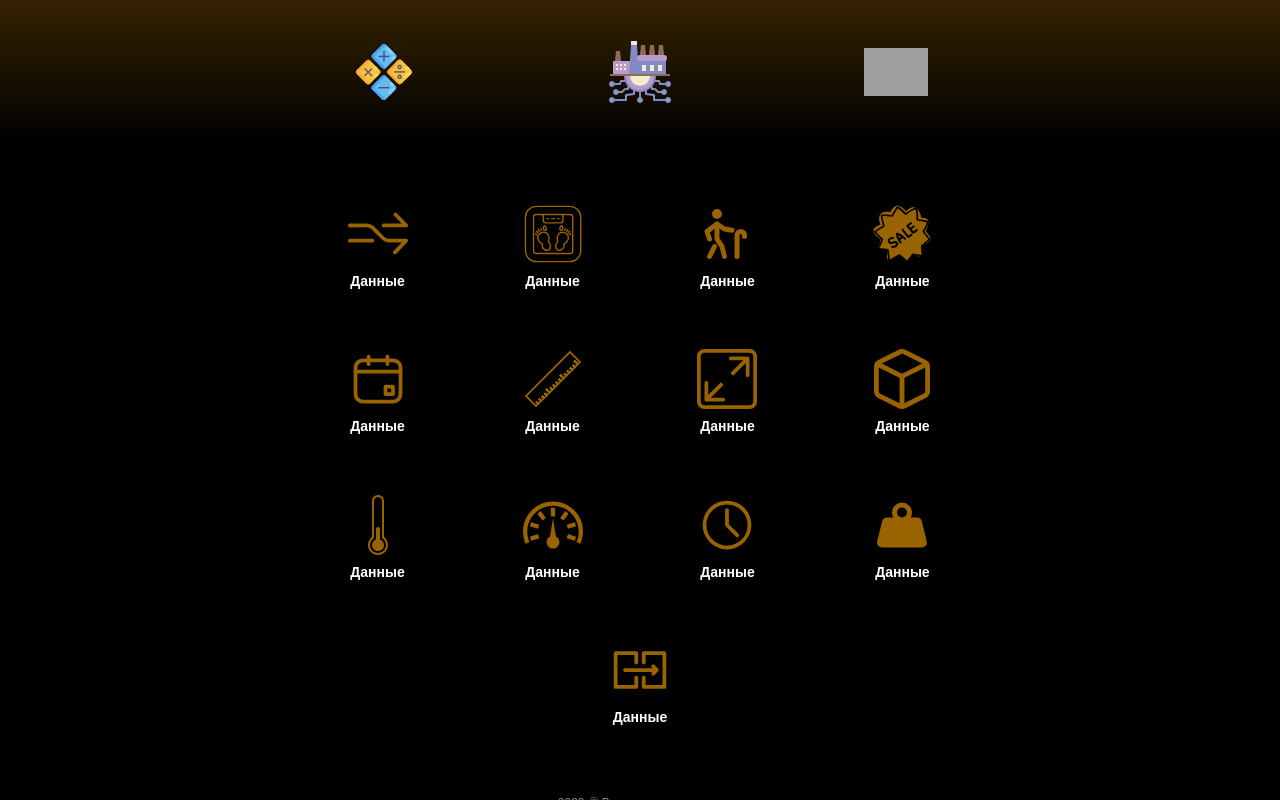
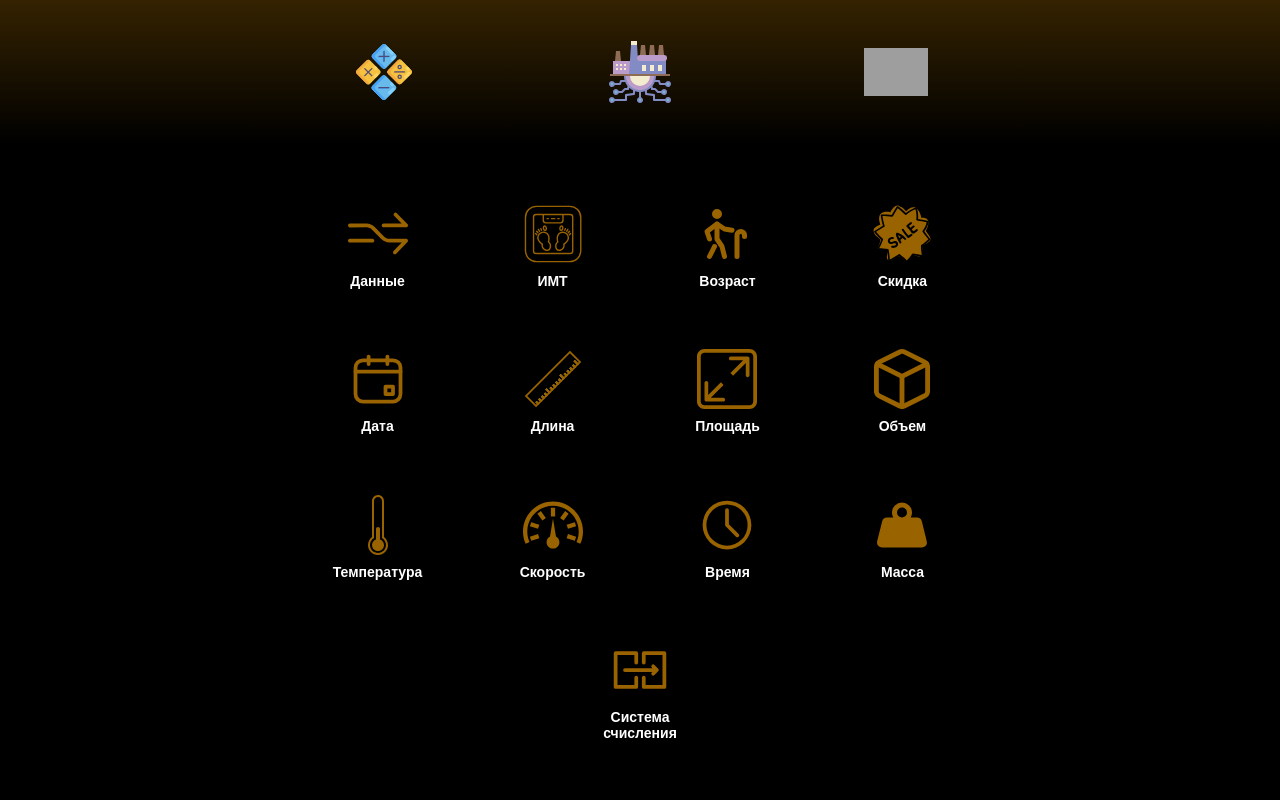
Before and after one commit to Yuri-Simonov/More_than_just_a_calculator, a React (Create React App) app: page /sections in a window 1280 px wide. Built offline with nearby package versions, Linux system fonts and the light colour scheme; grey boxes are pictures that could not be loaded.

Commit message:
поправлены заголовки в секциях

```diff
--- a/src/app/components/pages/sections/sections.jsx
+++ b/src/app/components/pages/sections/sections.jsx
@@ -16,26 +16,48 @@ import weightLogo from "../../../images/svg/weight.svg";
 
 const Sections = () => {
     const allSections = [
-        { logo: dataLogo, link: "digital_data", alt: "digital_data" },
+        {
+            logo: dataLogo,
+            link: "digital_data",
+            alt: "digital_data",
+            title: "Данные"
+        },
         {
             logo: bodyWeightMeterLogo,
             link: "body_weight_meter",
-            alt: "body_weight_meter"
+            alt: "body_weight_meter",
+            title: "ИМТ"
         },
-        { logo: ageLogo, link: "body_weight_meter", alt: "body_weight_meter" },
-        { logo: discountLogo, link: "discount", alt: "discount" },
-        { logo: dateLogo, link: "date", alt: "date" },
-        { logo: lengthLogo, link: "length", alt: "length" },
-        { logo: squareLogo, link: "square", alt: "square" },
-        { logo: volumeLogo, link: "volume", alt: "volume" },
-        { logo: temperatureLogo, link: "temperature", alt: "temperature" },
-        { logo: speedLogo, link: "speed", alt: "speed" },
-        { logo: timeLogo, link: "time", alt: "time" },
-        { logo: weightLogo, link: "weight", alt: "weight" },
+        {
+            logo: ageLogo,
+            link: "body_weight_meter",
+            alt: "body_weight_meter",
+            title: "Возраст"
+        },
+        {
+            logo: discountLogo,
+            link: "discount",
+            alt: "discount",
+            title: "Скидка"
+        },
+        { logo: dateLogo, link: "date", alt: "date", title: "Дата" },
+        { logo: lengthLogo, link: "length", alt: "length", title: "Длина" },
+        { logo: squareLogo, link: "square", alt: "square", title: "Площадь" },
+        { logo: volumeLogo, link: "volume", alt: "volume", title: "Объем" },
+        {
+            logo: temperatureLogo,
+            link: "temperature",
+            alt: "temperature",
+            title: "Температура"
+        },
+        { logo: speedLogo, link: "speed", alt: "speed", title: "Скорость" },
+        { logo: timeLogo, link: "time", alt: "time", title: "Время" },
+        { logo: weightLogo, link: "weight", alt: "weight", title: "Масса" },
         {
             logo: scaleOfNotationLogo,
             link: "scale_of_notation",
-            alt: "scale_of_notation"
+            alt: "scale_of_notation",
+            title: "Система счисления"
         }
     ];
 
@@ -55,7 +77,7 @@ const Sections = () => {
                                             />
                                         </div>
                                         <h1 className="sections__item-title">
-                                            Данные
+                                            {section.title}
                                         </h1>
                                     </article>
                                 </Link>
```
